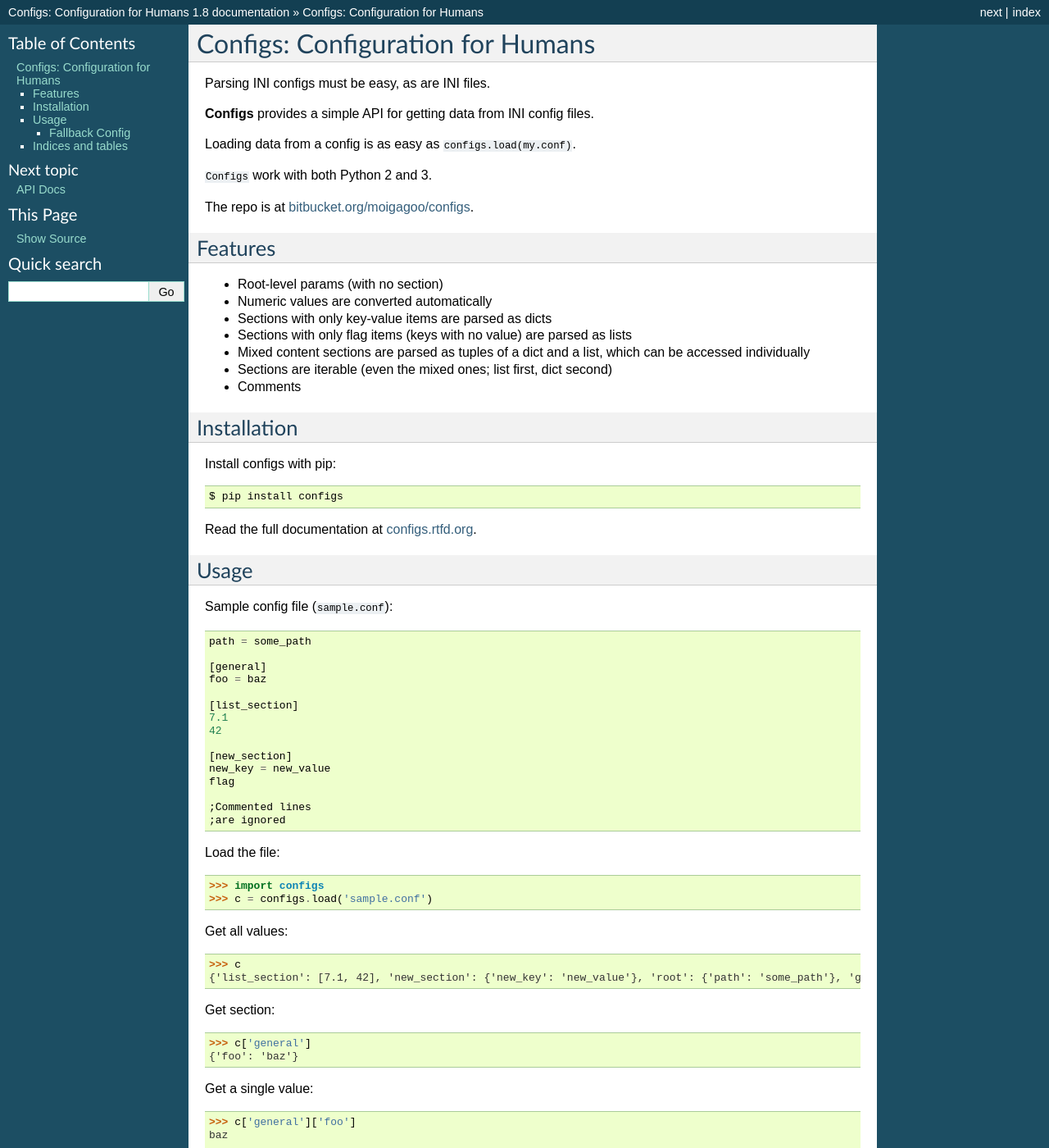
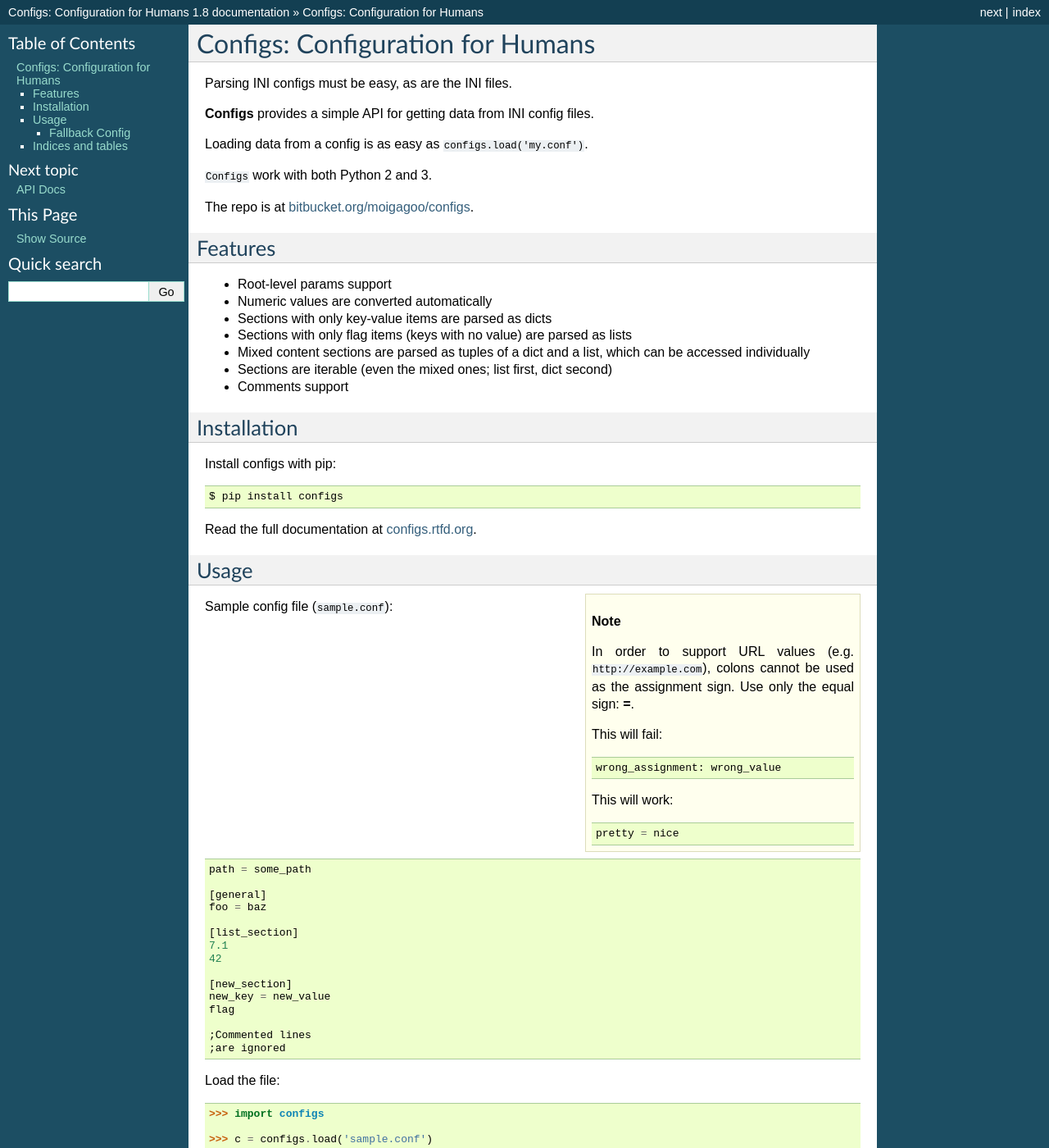
Before and after one commit to moigagoo/configs, a Sphinx documentation site: the page built from docs/index.rst, in a window 1280 px wide and 1400 px high. Shown: the whole window at 82% size. Built offline with Sphinx 7.4.7, drawn with Linux system fonts in a browser that asks for light colours; some of the changed text lies outside the part shown.

Commit message:
[~] Docs updated (1.8.1).

```diff
--- a/configs/__init__.py
+++ b/configs/__init__.py
@@ -26,7 +26,7 @@
 """
 
 __title__ = 'configs'
-__version__ = '1.8'
+__version__ = '1.8.1'
 __author__ = 'Konstantin Molchanov'
 __license__ = 'MIT'
 
--- a/docs/index.rst
+++ b/docs/index.rst
@@ -8,11 +8,11 @@
 
     apidocs/index
 
-Parsing INI configs must be easy, as are INI files.
+Parsing INI configs must be easy, as are the INI files.
 
 **Configs** provides a simple API for getting data from INI config files.
 
-Loading data from a config is as easy as ``configs.load(my.conf)``.
+Loading data from a config is as easy as ``configs.load('my.conf')``.
 
 ``Configs`` work with both Python 2 and 3.
 
@@ -21,13 +21,13 @@
 Features
 ========
 
-*   Root-level params (with no section)
+*   Root-level params support
 *   Numeric values are converted automatically
 *   Sections with only key-value items are parsed as dicts
 *   Sections with only flag items (keys with no value) are parsed as lists
 *   Mixed content sections are parsed as tuples of a dict and a list, which can be accessed individually
 *   Sections are iterable (even the mixed ones; list first, dict second)
-*   Comments
+*   Comments support
 
 Installation
 ============
@@ -42,6 +42,18 @@
 
 Usage
 =====
+
+.. sidebar:: Note
+
+    In order to support URL values (e.g. ``http://example.com``), colons cannot be used as the assignment sign. Use only the equal sign: **=**.
+
+    This will fail::
+
+        wrong_assignment: wrong_value
+
+    This will work::
+
+        pretty = nice
 
 Sample config file (``sample.conf``)::
 
@@ -64,6 +76,7 @@
 Load the file::
 
     >>> import configs
+
     >>> c = configs.load('sample.conf')
 
 Get all values::
@@ -120,10 +133,10 @@
     >>> c['mixed'].list_props
     flag
 
-.. versionadded:: 1.4
-
 Fallback Config
 ---------------
+
+.. versionadded:: 1.4
 
 It is possible to define a fallback configuration when loading a config.
 
```
Also changed, not shown: other parts of docs/index.rst (+0 -16 lines), 1 other file.
